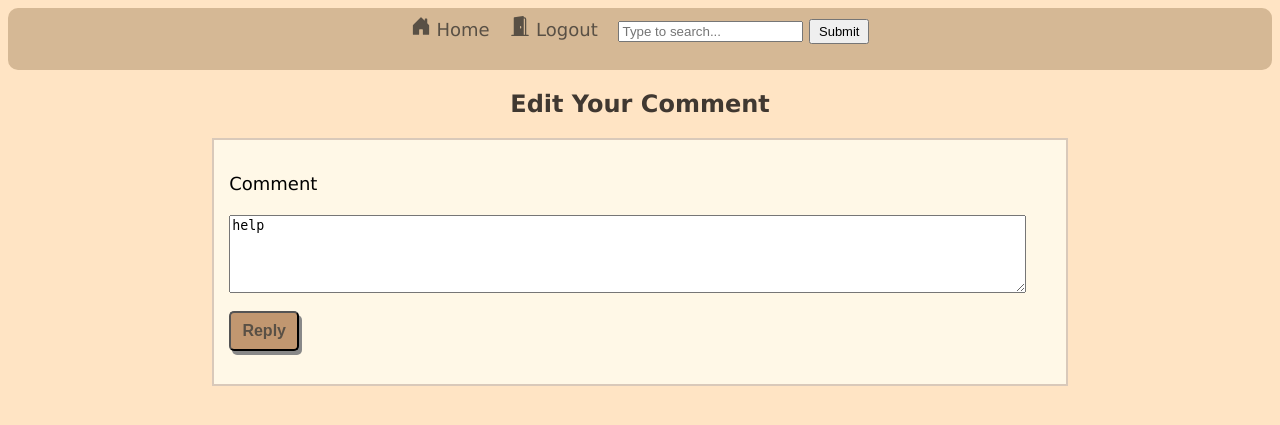
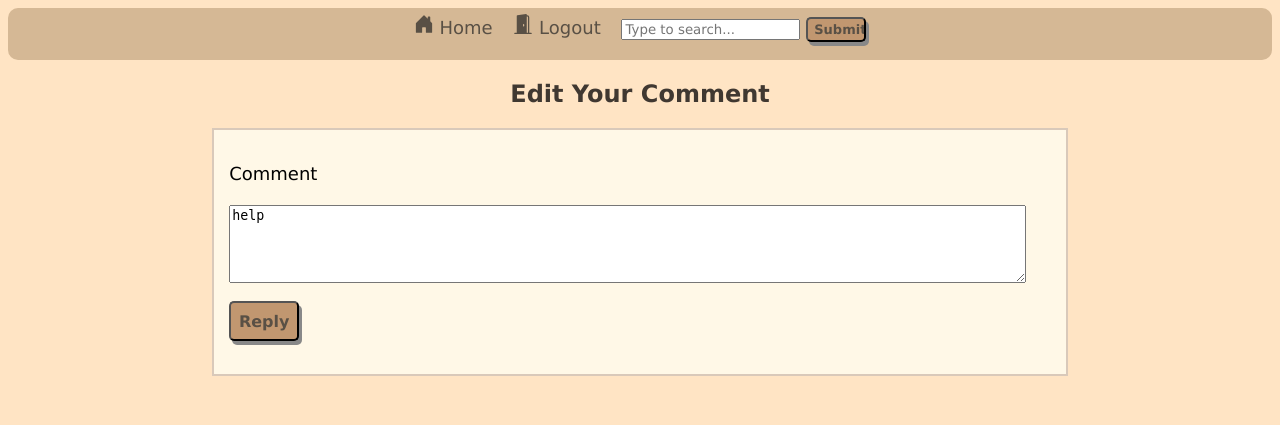
Before and after one commit to ZR0W/Flask-Forum, a Flask app: page /comment/edit/2/3 in a window 1280 px wide. Shown: the top 425 px of the page. Run offline with Flask 2, Linux system fonts and the light colour scheme; a user stored in the database is signed in; data comes from the database, SQL or seed files in the repository.

```diff
--- a/static/base.css
+++ b/static/base.css
@@ -26,23 +26,25 @@ a {
     color: var(--aux-text-color);
     font-size: large;
     border-radius: 10px;
-    padding: 8px;
+    padding-top: 6px;
 }
 
-form #submit {
+a {
+    margin-right:15px;
+}
+
+input[type=submit] {
+    font-family: 'Ubuntu', 'Lucida Grande', 'Lucida Sans Unicode', 'Geneva', 'Verdana', sans-serif;
     background-color: #C19770;
     height: 40px;
     width: 75px;
     font-weight: bold;
     border-radius: 5px;
     box-shadow: 3px 4px #888888;
+    color: #595045;
     cursor: pointer;
 }
 
-a {
-    margin-right:15px;
-}
-
-#search {
+input[type=text] {
     font-family: 'Ubuntu', 'Lucida Grande', 'Lucida Sans Unicode', 'Geneva', 'Verdana', sans-serif;
 }
--- a/static/index.css
+++ b/static/index.css
@@ -54,9 +54,7 @@ div.user-post {
 }
 
 div.react {
-    /* border: solid #F2E5D5 1px; */
     border-radius: 5px;
-    /* background-color: #D5B895; */
     padding: 5px;
     padding-left: 5px;
 }
@@ -77,7 +75,7 @@ form textarea#body {
     height: 10%;
 }
 
-form #submit {
+input[type=submit] {
     background-color: #C19770;
     height: 40px;
     width: 70px;
```
